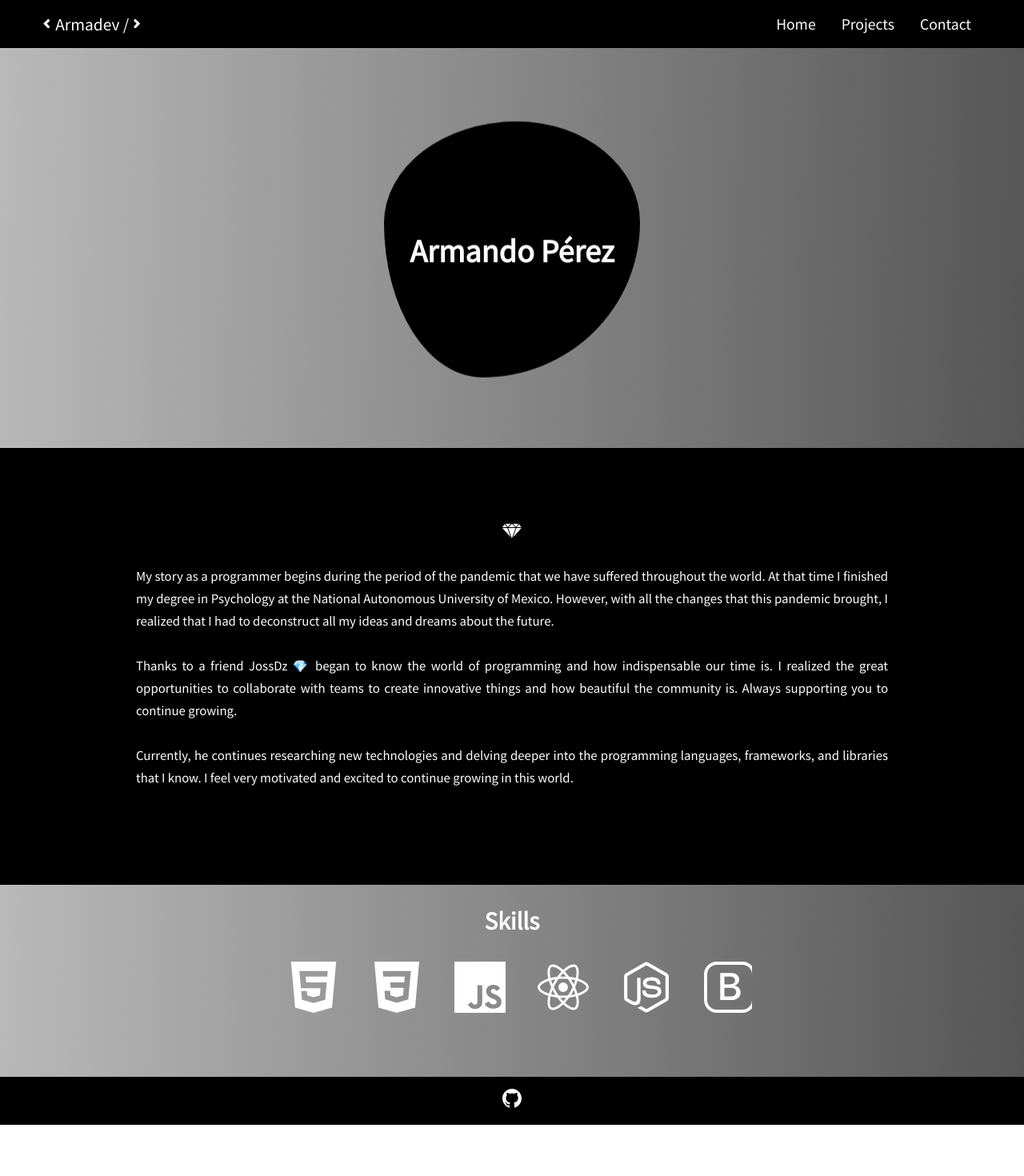
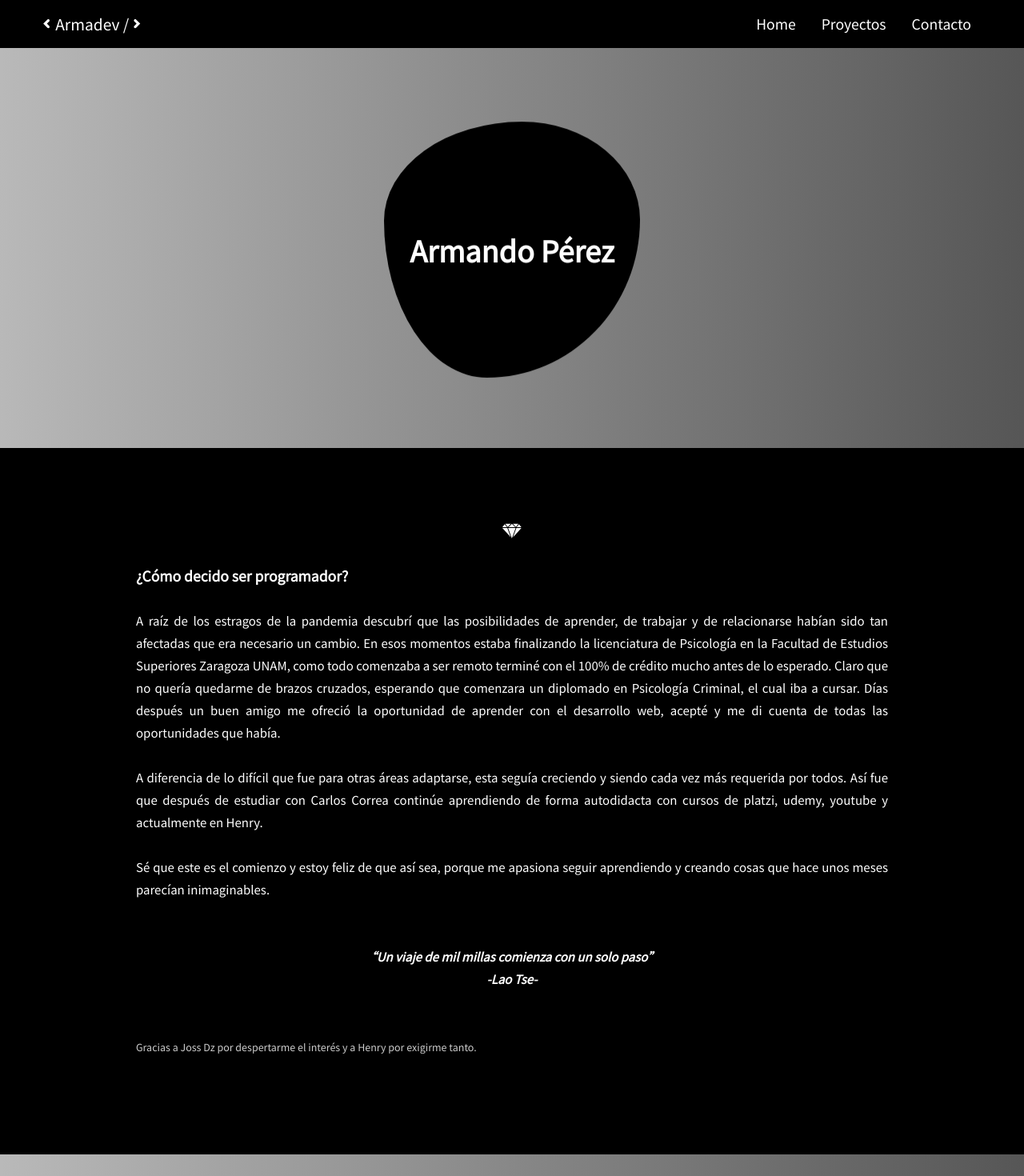
Before and after one commit to ArmandLord/portafolio-web, a React (Create React App) app: page / in a window 1280 px wide. Shown: the top 1470 px of the page at 80% size. Before the commit the page ends 1406 px from the top, so only its background shows below. Built offline with nearby package versions, Linux system fonts and the light colour scheme.

Commit message:
puliendo mi historia

```diff
--- a/src/components/CardProject/CardProject.js
+++ b/src/components/CardProject/CardProject.js
@@ -9,8 +9,8 @@ const CardProject = () => {
                 <CardContainer>
                     <Card
                         src="Portfolio1.png"
-                        title="Portfolio"
-                        text="💼 My web portfolio is designed in Figma, created with React and Styled-Components 💅🏻."
+                        title="Portafolio"
+                        text="💼 Mi portafolio Web, diseñado en Figma, creado con la tecnología de React y Styled-Components 💅🏻."
                         to='/portafolio'
                         href='https://github.com/ArmandLord/portafolio-web'
                         />
--- a/src/components/ContainerInfo/ContainerInfo.element.js
+++ b/src/components/ContainerInfo/ContainerInfo.element.js
@@ -46,4 +46,10 @@ export const ContainerText = styled.div`
         padding: 2em;
         text-align: justify;
     }
+    a {
+        color: rgba(255, 255,255, 0.8);
+        &:hover{
+            color: yellow;
+        }
+    }
 `
--- a/src/components/ContainerInfo/ContainerInfo.js
+++ b/src/components/ContainerInfo/ContainerInfo.js
@@ -8,11 +8,22 @@ const ContainerInfo = () => {
                <Info>
                 <LogoInfo/>
                 <ContainerText>
-                My story as a programmer begins during the period of the pandemic that we have suffered throughout the world. At that time I finished my degree in Psychology at the National Autonomous University of Mexico. However, with all the changes that this pandemic brought, I realized that I had to deconstruct all my ideas and dreams about the future.
-                <br/><br/>
-                Thanks to a friend JossDz 💎 began to know the world of programming and how indispensable our time is. I realized the great opportunities to collaborate with teams to create innovative things and how beautiful the community is. Always supporting you to continue growing.
-                <br/><br/>
-                Currently, he continues researching new technologies and delving deeper into the programming languages, frameworks, and libraries that I know. I feel very motivated and excited to continue growing in this world.
+                    <h3>¿Cómo decido ser programador? </h3>
+                    <br/>
+                        A raíz de los estragos de la pandemia descubrí que las posibilidades de aprender, de trabajar y de relacionarse habían sido tan afectadas que era necesario un cambio. En esos momentos estaba finalizando la licenciatura de Psicología en la Facultad de Estudios Superiores Zaragoza UNAM, como todo comenzaba a ser remoto terminé con el 100% de crédito mucho antes de lo esperado. Claro que no quería quedarme de brazos cruzados, esperando que comenzara un diplomado en Psicología Criminal, el cual iba a cursar. Días después un buen amigo me ofreció la oportunidad de aprender con el desarrollo web, acepté y me di cuenta de todas las oportunidades que había.
+                    <br/>
+                    <br/>
+                        A diferencia de lo difícil que fue para otras áreas adaptarse, esta seguía creciendo y siendo cada vez más requerida por todos. Así fue que después de estudiar con Carlos Correa continúe aprendiendo de forma autodidacta con cursos de platzi, udemy, youtube y actualmente en Henry.
+                    <br/>
+                    <br/>
+                        Sé que este es el comienzo y estoy feliz de que así sea, porque me apasiona seguir aprendiendo y creando cosas que hace unos meses parecían inimaginables.
+                    <br/>
+                    <br/>
+                    <br/>
+                    <h4 style={{textAlign: 'center', fontStyle: 'italic'}}>“Un viaje de mil millas comienza con un solo paso” <br/>-Lao Tse-</h4>
+                    <br/>
+                    <br/>
+                    <small style={{color: 'rgba(255, 255,255, 0.8)'}}>Gracias a <a target='blanck' href='https://www.linkedin.com/in/jossdz/' style={{textDecoration: 'none'}}>Joss Dz</a> por despertarme el interés y a <a target='blanck' href='https://www.soyhenry.com/' style={{textDecoration: 'none'}}>Henry</a> por exigirme tanto.</small>
                 </ContainerText>
                </Info>
            </ContainerBackground>
--- a/src/components/FormContact/FormContact.js
+++ b/src/components/FormContact/FormContact.js
@@ -16,7 +16,7 @@ const FormContact = () => {
     if (state.succeeded) {
         return <FormContainer>
                     <FormMin>
-                        <Message><p>Thanks for joining!</p></Message>
+                        <Message><p>!Gracias por tu mensaje!</p></Message>
                     </FormMin>
                </FormContainer>;
     }
@@ -30,13 +30,13 @@ const FormContact = () => {
         <FormContainer>
             <FormMin>
                 <Form onSubmit={handleSubmit}>
-                    <h2>Contact me</h2>
+                    <h2>Contactame</h2>
                     <label htmlFor="email"></label>
                     <Input
                     id="email"
                     type="email"
                     name="email"
-                    placeholder="Your Email:"
+                    placeholder="Email:"
                     />
                     <ValidationError
                     prefix="Email"
@@ -46,7 +46,7 @@ const FormContact = () => {
                     <Textarea
                     id="message"
                     name="message"
-                    placeholder="Leave a message:"
+                    placeholder="Escribe tu mensaje:"
                     />
                     <ValidationError
                     prefix="Message"
@@ -54,7 +54,7 @@ const FormContact = () => {
                     errors={state.errors}
                     />
                     <Button type="submit" disabled={state.submitting}>
-                        Submit
+                        Enviar
                     </Button>
                 </Form>
             </FormMin>
--- a/src/components/LogosContact/LogosContact.js
+++ b/src/components/LogosContact/LogosContact.js
@@ -5,10 +5,10 @@ import { ContactLogo, ContainerSocial, Social } from './LogosContact.element'
 const LogosContact = () => {
     return (
         <>
-            <ContactLogo>  <h2>Social Networks</h2>
+            <ContactLogo>  <h2>Redes</h2>
                 <ContainerSocial>
                     <Social>
-                        <a href="https://www.linkedin.com/in/armando-perez-5a498a213/" target="blank"><GrLinkedin/></a>
+                        <a href="https://www.linkedin.com/in/jos%C3%A9-armando-p%C3%A9rez/" target="blank"><GrLinkedin/></a>
                     </Social>
                     <Social>
                         <a href="https://www.facebook.com/profile.php?id=100001808171383" target="blank"><GrFacebook/></a>
--- a/src/components/Navbar/Navbar.js
+++ b/src/components/Navbar/Navbar.js
@@ -34,10 +34,10 @@ const Navbar = () => {
                         <NavLinks to='/'>Home<NavHr/></NavLinks>
                         </NavItem>
                         <NavItem>
-                        <NavLinks to='/projects'>Projects<NavHr/></NavLinks>
+                        <NavLinks to='/projects'>Proyectos<NavHr/></NavLinks>
                         </NavItem>
                         <NavItem>
-                        <NavLinks to='/contact'>Contact<NavHr/></NavLinks>
+                        <NavLinks to='/contact'>Contacto<NavHr/></NavLinks>
                         </NavItem>
                     </NavMenu>
                 </NavbarContainer>
--- a/src/components/Skills/Skills.js
+++ b/src/components/Skills/Skills.js
@@ -12,7 +12,7 @@ const Skills = () => {
         <>
            <ContainerSkills>
                <SkillsMin>
-                  <H2>Skills</H2>
+                  <H2>Habilidades</H2>
                   <Carousel>
                       <CarouselIcon><IconContext.Provider value={{color: 'red'}}><ImHtmlFive/></IconContext.Provider> </CarouselIcon>
                       <CarouselIcon><SiCss3/></CarouselIcon>
--- a/src/pages/ContactPage/Contact.js
+++ b/src/pages/ContactPage/Contact.js
@@ -1,5 +1,6 @@
 import React from 'react'
 import { FormContact, LogosContact } from '../../components'
+
 
 
 const Contact = () => {
```
